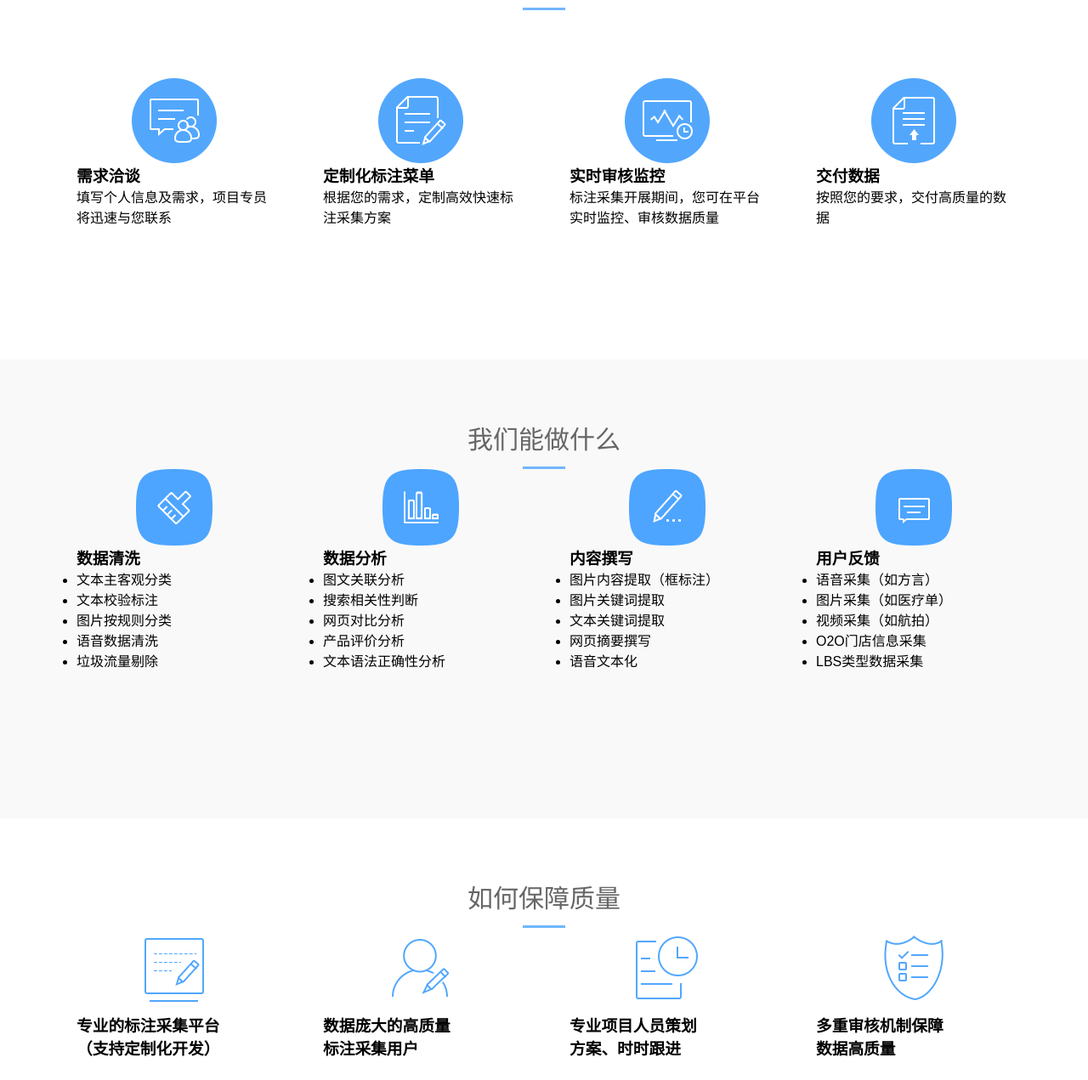
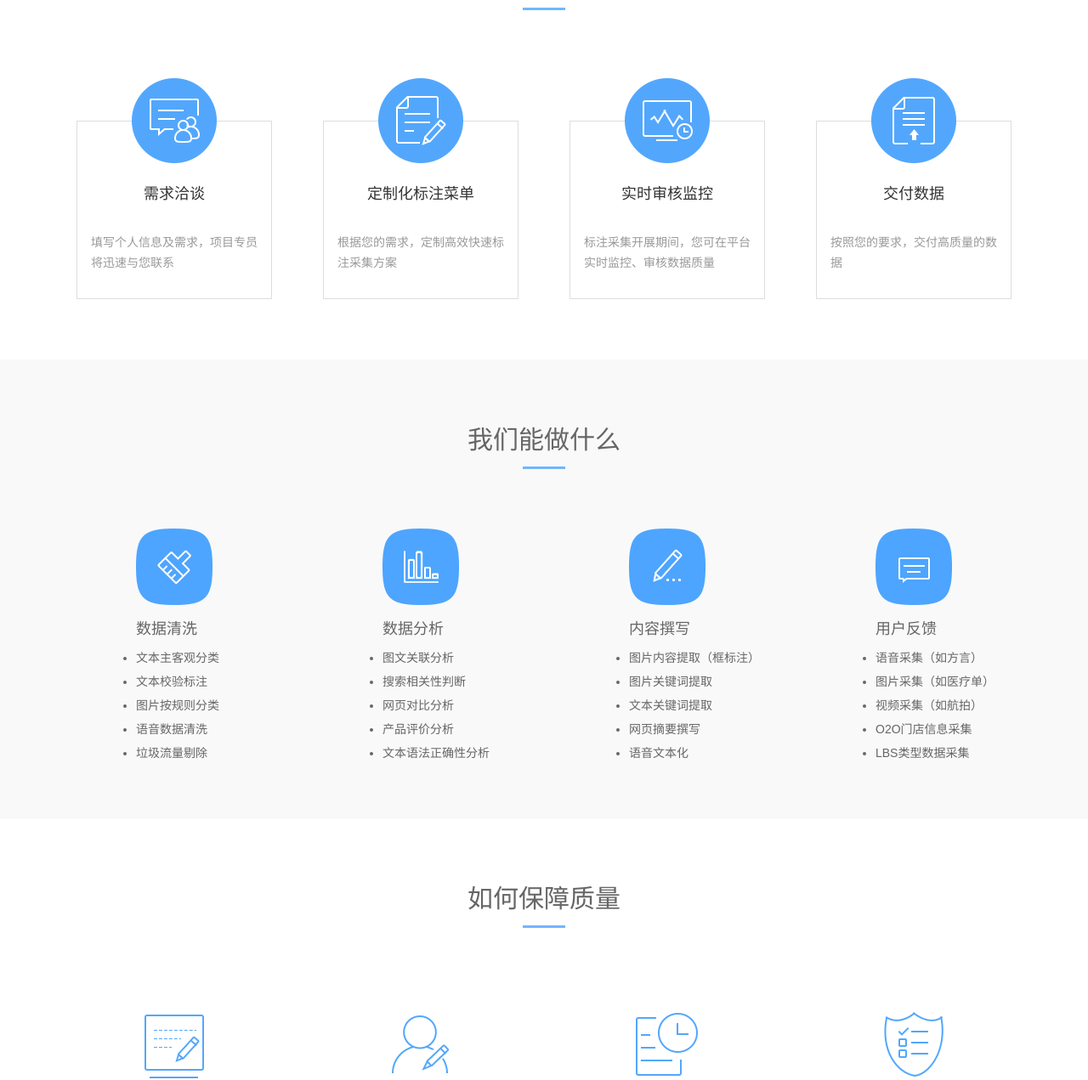
Before and after one commit to DH-Xiong/01-BDcrowdtest, a plain HTML site: page index.html in a window 1280 px wide. Shown: the part 587-1858 px from the top of the page at 85% size. Drawn offline with nearby package versions, Linux system fonts and the light colour scheme.

Commit message:
09-08-2016

```diff
--- a/styles/layout.css
+++ b/styles/layout.css
@@ -196,13 +196,91 @@ ul.case img {
 .process div.block,
 .process div.separate{
     margin-top: 80px;
+    position: relative;
 }
-div.icon img{
+.process div.icon img{
     display: block;
-    margin: 0 auto auto;
+    position: absolute;
+    left: 65px;
+    z-index: 99;
 }
+
 .process div.content{
     width: auto;
-    height: 210px;
-    border: 1px #dddddd;
+    height: 208px;
+    border: 1px solid #dddddd;
+    position: absolute;
+    top: 50px;
 }
+.content h3{
+    font-weight: normal;
+    color: #333333;
+    font-size: 18px;
+    text-align: center;
+    line-height: 30px;
+}
+.process div.content h3{
+    margin-top: 70px;
+}
+.content p{
+    color: #999999;
+    font-size: 14px;
+    line-height: 24px;
+}
+.process div.content p{
+    margin-top: 30px;
+    padding-left: 16px;
+    padding-right: 16px;
+}
+.capability div.block,
+.capability div.separate{
+    margin-top: 70px;
+    position: relative;
+}
+.capability div.icon {
+    width: auto;
+    height: auto;
+}
+.capability div.icon img{
+    display: block;
+    margin: auto;
+}
+.capability li{
+    font-size: 14px;
+    color: #666666;
+    line-height: 28px;
+}
+
+.capability div.content *{
+    text-align: left;
+    color: #666666;
+}
+.capability div.content{
+    padding-left: 70px;
+}
+.capability div.content h3{
+    margin-top: 13px;
+    margin-bottom: 5px;
+}
+.quality div.icon {
+    width: auto;
+    height: auto;
+}
+.quality div.icon img{
+    display: block;
+    margin: auto;
+}
+.quality div.block,
+.quality div.separate{
+    margin-top: 90px;
+    position: relative;
+}
+.quality div.content{
+    padding-top: 40px;
+}
+.quality div.content h3{
+    color: #666666;
+}
+.case ul{
+    margin-top: 90px;
+}
```
